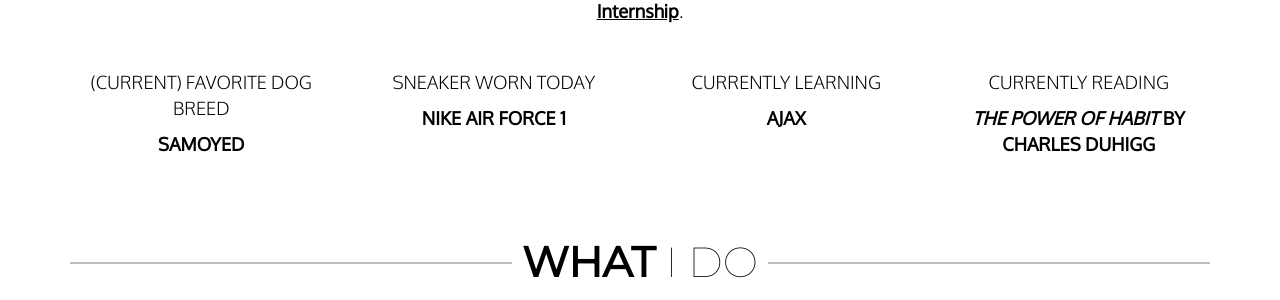
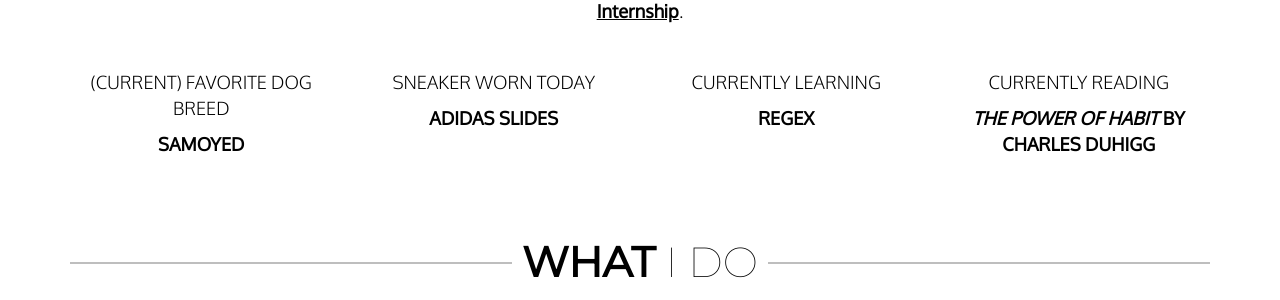
Before and after one commit to haanmiba/haanmiba.github.io, a Jekyll site: the page built from index.md, in a window 1280 px wide and 900 px high, scrolled down 1116 px. Shown: the part 154-454 px from the top of the window. Built offline with Jekyll 4.4.1, drawn with Linux system fonts in a browser that asks for light colours; nearby versions of some CDN libraries.

Commit message:
Update about.yml

```diff
--- a/_data/about.yml
+++ b/_data/about.yml
@@ -6,8 +6,8 @@ currently:
   - action: 'seeking a'
     subject: 'Summer 2019 Summer Internship'
 dog: 'Samoyed'
-sneaker: 'Nike Air Force 1'
-learning: 'AJAX'
+sneaker: 'Adidas Slides'
+learning: 'Regex'
 reading:
   book: 'The Power of Habit'
   author: 'Charles Duhigg'
```
